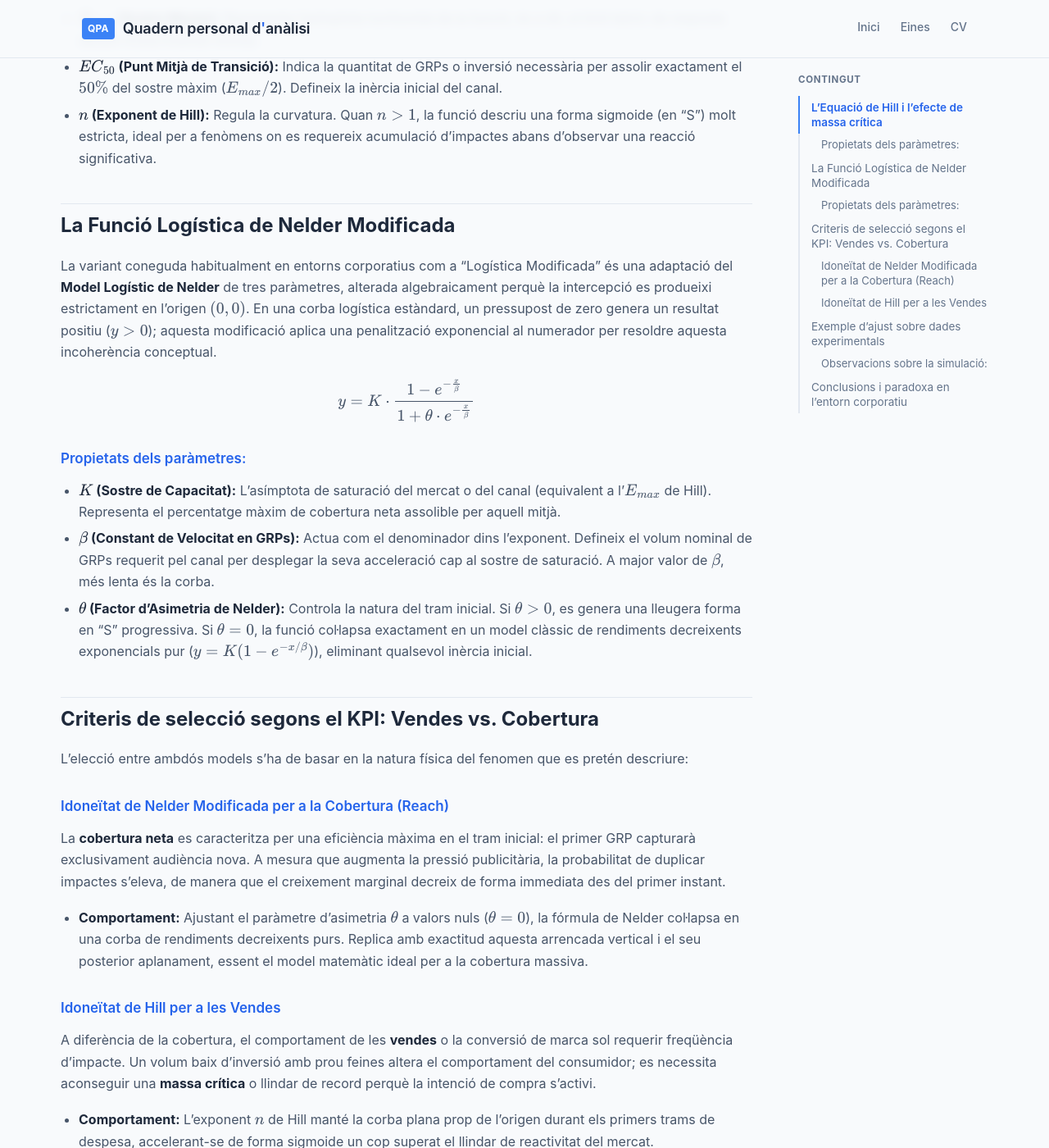
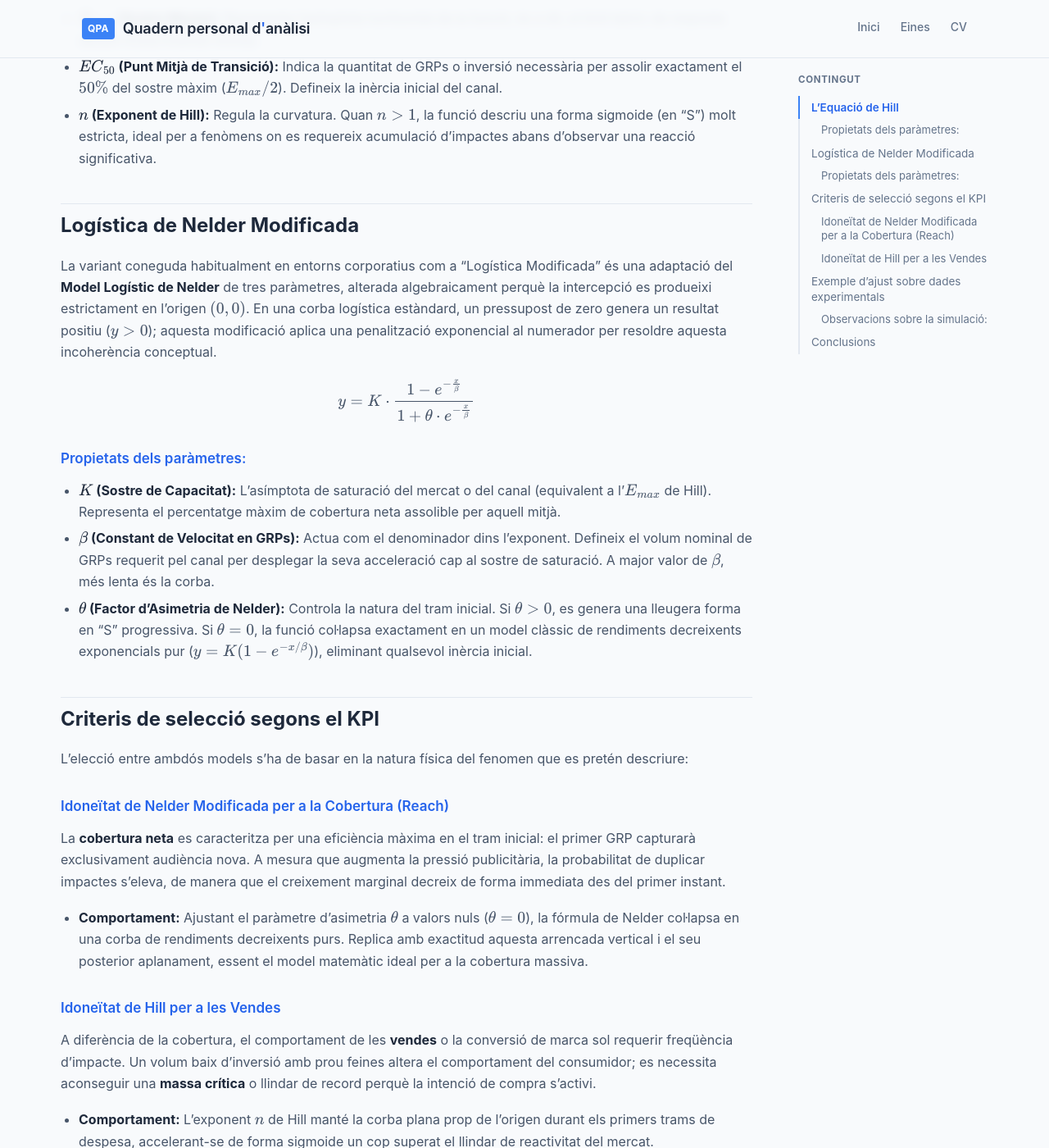
Before and after one commit to alberthr/alberthr.github.io, a Jekyll site: the page built from _posts/2011-04-23-logistica-nelder-hill.md, in a window 1280 px wide and 1400 px high, scrolled down 695 px. Shown: the whole window at 82% size. Built offline with Jekyll 4.4.1, drawn with Linux system fonts in a browser that asks for light colours; comment, search, counter and statistics services are not loaded; some of the changed text lies outside the part shown.

Commit message:
Update sections and headings in Nelder Hill document

```diff
--- a/_posts/2011-04-23-logistica-nelder-hill.md
+++ b/_posts/2011-04-23-logistica-nelder-hill.md
@@ -11,7 +11,7 @@
 
 
 
-## L'Equació de Hill i l'efecte de massa crítica
+## L'Equació de Hill
 
 Originalment formulada per descriure fenòmens bioquímics, l'Equació de Hill s'ha consolidat en l'anàlisi de màrqueting per la seva capacitat de capturar efectes de llindar complexos.
 
@@ -23,7 +23,7 @@
 * **$n$ (Exponent de Hill):** Regula la curvatura. Quan $n > 1$, la funció descriu una forma sigmoide (en "S") molt estricta, ideal per a fenòmens on es requereix acumulació d'impactes abans d'observar una reacció significativa.
 
 
-## La Funció Logística de Nelder Modificada
+## Logística de Nelder Modificada
 
 La variant coneguda habitualment en entorns corporatius com a "Logística Modificada" és una adaptació del **Model Logístic de Nelder** de tres paràmetres, alterada algebraicament perquè la intercepció es produeixi estrictament en l'origen $(0,0)$. En una corba logística estàndard, un pressupost de zero genera un resultat positiu ($y > 0$); aquesta modificació aplica una penalització exponencial al numerador per resoldre aquesta incoherència conceptual.
 
@@ -35,7 +35,7 @@
 * **$\theta$ (Factor d'Asimetria de Nelder):** Controla la natura del tram inicial. Si $\theta > 0$, es genera una lleugera forma en "S" progressiva. Si $\theta = 0$, la funció col·lapsa exactament en un model clàssic de rendiments decreixents exponencials pur ($y = K(1-e^{-x/\beta})$), eliminant qualsevol inèrcia inicial.
 
 
-## Criteris de selecció segons el KPI: Vendes vs. Cobertura
+## Criteris de selecció segons el KPI
 
 L'elecció entre ambdós models s'ha de basar en la natura física del fenomen que es pretén descriure:
 
@@ -152,6 +152,6 @@
 2. **Convergència en la saturació:** Superats els 600-700 GRPs, ambdós models tornen a aproximar-se i descriuen pràcticament el mateix fenomen físic d'esgotament d'audiència o saturació del mercat potencial, on la inversió addicional es destina gairebé en la seva totalitat a duplicar impactes (freqüència inútil), aplanant el creixement marginal cap a zero.
 
 
-## Conclusions i paradoxa en l'entorn corporatiu
+## Conclusions
 
 L'anàlisi purament matemàtica suggereix l'ús de Hill per a vendes i de Nelder per a cobertura. Malgrat això, s'observa sovint una paradoxa en la pràctica corporativa: molts departaments financers tendeixen a rebutjar l'efecte llindar de Hill en els models de vendes, donat que assumir la corba en "S" implica conceptualitzar que els primers trams d'inversió no ofereixen cap retorn tangible. S'acaba optant, per criteris de prudència pressupostària, per la funció de Nelder, assumint que cada unitat monetària invertida ha de mobilitzar el KPI des del primer instant. De fet, quan, com en l'exemple anterior, l'ajust estadístic d'ambdós models és pràcticament indistingible, l'elecció final esdevé encara més una qüestió de criteri conceptual que no pas de bondat d'ajust pur.
```
